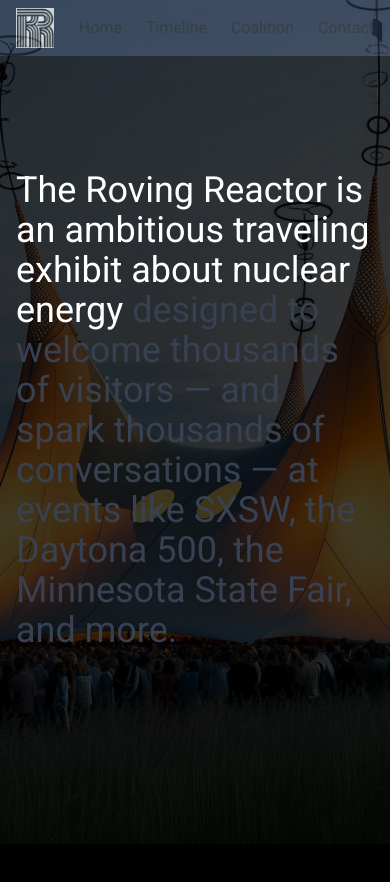
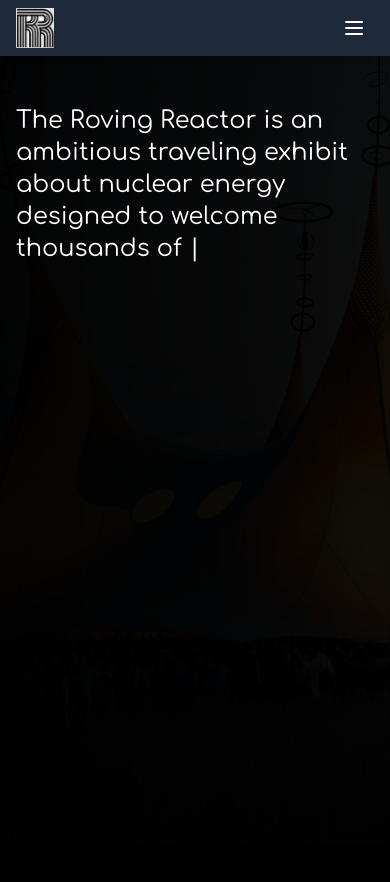
Before and after one commit to PhysicalPlant/rovingreactor_website, a Next.js app: page / in a window 390 px wide. Shown: the top 882 px of the page. Before the commit the page ends 844 px from the top, so only its background shows below. Built offline with nearby package versions, Linux system fonts and the light colour scheme.

Commit message:
Removing scroll/fade and replacing it with automatic animation fade-ins and typewriter effect. Widening desktop layout and adding text to logo. Changing font.

```diff
--- a/src/app/coalition/page.tsx
+++ b/src/app/coalition/page.tsx
@@ -2,11 +2,13 @@ import React from "react";
 
 export default function Coalition() {
   return (
-    <main className="h-full bg-black text-white">
-      <div className="mx-auto max-w-5xl px-4 pt-8 sm:px-6 lg:px-8">
-        <h1>Coalition</h1>
-        {/* Coalition content */}
-      </div>
-    </main>
+    <div className="min-h-screen">
+      <main className="relative pt-14">
+        <div className="mx-auto max-w-7xl px-4 sm:px-6 lg:px-8">
+          <h1 className="text-4xl text-white mb-6">Coalition</h1>
+          {/* Coalition content here */}
+        </div>
+      </main>
+    </div>
   );
 }
--- a/src/app/contact/page.tsx
+++ b/src/app/contact/page.tsx
@@ -2,11 +2,13 @@ import React from "react";
 
 export default function Contact() {
   return (
-    <main className="h-full bg-black text-white">
-      <div className="mx-auto max-w-5xl px-4 pt-8 sm:px-6 lg:px-8">
-        <h1>Contact</h1>
-        {/* Contact content */}
-      </div>
-    </main>
+    <div className="min-h-screen">
+      <main className="relative pt-14">
+        <div className="mx-auto max-w-7xl px-4 sm:px-6 lg:px-8">
+          <h1 className="text-4xl text-white mb-6">Contact</h1>
+          {/* Contact form or content here */}
+        </div>
+      </main>
+    </div>
   );
 }
--- a/src/app/globals.css
+++ b/src/app/globals.css
@@ -24,12 +24,26 @@ p {
   margin-bottom: 1em;
 }
 
-html,
-body {
-  height: 100%;
-  overflow: hidden;
-}
-
 #__next {
   height: 100%;
 }
+
+@keyframes fadeInUp {
+  from {
+    opacity: 0;
+    transform: translateY(20px);
+  }
+  to {
+    opacity: 1;
+    transform: translateY(0);
+  }
+}
+
+@keyframes fadeIn {
+  from {
+    opacity: 0;
+  }
+  to {
+    opacity: 1;
+  }
+}
--- a/src/app/layout.tsx
+++ b/src/app/layout.tsx
@@ -1,10 +1,9 @@
 import type {Metadata} from "next";
 import Navigation from "@/components/Navigation";
-import {Roboto} from "next/font/google";
+import {Comfortaa} from "next/font/google";
 import "./globals.css";
 
-const roboto = Roboto({
-  weight: ["300", "400", "500", "700"],
+const comfortaa = Comfortaa({
   subsets: ["latin"],
   display: "swap",
 });
@@ -17,12 +16,10 @@ export const metadata: Metadata = {
 export default function RootLayout({children}: {children: React.ReactNode}) {
   return (
     <html lang="en">
-      <body className="m-0 p-0 bg-black">
-        <div className={roboto.className}>
+      <body className="m-0 p-0 bg-black min-h-screen">
+        <div className={comfortaa.className}>
           <Navigation />
-          <div className="fixed left-0 right-0 top-[56px] bottom-0">
-            {children}
-          </div>
+          <div className="min-h-screen">{children}</div>
         </div>
       </body>
     </html>
--- a/src/app/page.tsx
+++ b/src/app/page.tsx
@@ -1,99 +1,82 @@
 "use client";
-import {useState, useEffect, useRef} from "react";
 
-interface Section {
-  id: string;
-  content: JSX.Element;
-  type?: "fade" | "scroll";
-}
+import Typewriter from "typewriter-effect";
 
 export default function Home() {
-  const [activeSection, setActiveSection] = useState(0);
+  return (
+    <div className="min-h-screen">
+      {/* Background elements remain the same */}
+      <div
+        className="fixed inset-0 w-full h-full bg-cover bg-center bg-no-repeat opacity-0"
+        style={{
+          backgroundImage: "url('/img/rr-hero-image.jpg')",
+          animation: "fadeIn 13s ease-in forwards",
+          zIndex: -20,
+        }}
+      />
 
-  const lastScrollTime = useRef(0);
+      {/* Mobile gradient (darker, extends further) */}
+      <div
+        className="fixed inset-0 w-full h-full -z-10 md:hidden"
+        style={{
+          background: `linear-gradient(90deg,
+            rgba(0,0,0,0.9) 0%,
+            rgba(0,0,0,0.8) 65%,
+            rgba(0,0,0,0.7) 100%
+          )`,
+        }}
+      />
 
-  const getSections = (): Section[] => [
-    {
-      id: "intro",
-      type: "fade",
-      content: (
-        <div className="h-full flex flex-col justify-center">
-          <h1 className="text-4xl  mb-6">
-            The Roving Reactor is an ambitious traveling exhibit about nuclear
-            energy{" "}
-            <span className="text-gray-700">
-              designed to welcome thousands of visitors — and spark thousands of
-              conversations — at events like SXSW, the Daytona 500, the
-              Minnesota State Fair, and more.
-            </span>
-          </h1>
+      {/* Desktop gradient (original) */}
+      <div
+        className="fixed inset-0 w-full h-full -z-10 hidden md:block"
+        style={{
+          background: `linear-gradient(90deg,
+            rgba(0,0,0,0.9) 0%,
+            rgba(0,0,0,0.7) 50%,
+            transparent 100%
+          )`,
+        }}
+      />
+
+      <main className="relative pt-[calc(3.5rem+1px)] md:pt-14 mt-12">
+        <div className="mx-auto max-w-7xl px-4 sm:px-6 lg:px-8">
+          <div className="grid grid-cols-1 lg:grid-cols-12 gap-8">
+            <div className="col-span-1 lg:col-span-7">
+              <div
+                className="text-2xl sm:text-3xl md:text-4xl text-white mb-4 md:mb-6 opacity-0 animate-fade-in-up"
+                style={{animationDelay: "0s"}}>
+                <Typewriter
+                  options={{
+                    delay: 38,
+                    cursor: "|",
+                    deleteSpeed: 38,
+                  }}
+                  onInit={(typewriter) => {
+                    typewriter
+                      .typeString(
+                        "The Roving Reactor is an ambitious traveling exhibit about " +
+                          "nuclear energy designed to welcome thousands of visitors — and " +
+                          "spark thousands of conversations — at events like SXSW, the " +
+                          "Daytona 500, the Minnesota State Fair, and more."
+                      )
+                      .start();
+                  }}
+                />
               </div>
-      ),
-    },
-    {
-      id: "subhead",
-      type: "fade",
-      content: (
-        <div className="h-full flex flex-col justify-center">
-          <h1 className="text-4xl  mb-6">
-            The Roving Reactor is an ambitious traveling exhibit about nuclear
-            energy designed to welcome thousands of visitors{" "}
-            <span className="text-gray-700">
-              — and spark thousands of conversations — at events like SXSW, the
-              Daytona 500, the Minnesota State Fair, and more.
-            </span>
-          </h1>
-        </div>
-      ),
-    },
-    {
-      id: "subhead2",
-      type: "fade",
-      content: (
-        <div className="h-full flex flex-col justify-center">
-          <h1 className="text-4xl mb-6">
-            The Roving Reactor is an ambitious traveling exhibit about nuclear
-            energy designed to welcome thousands of visitors — and spark
-            thousands of conversations —{" "}
-            <span className="text-gray-700">
-              at events like SXSW, the Daytona 500, the Minnesota State Fair,
-              and more.
-            </span>
-          </h1>
-        </div>
-      ),
-    },
-    {
-      id: "subhead3",
-      type: "fade",
-      content: (
-        <div className="h-full flex flex-col justify-center">
-          <h1 className="text-4xl mb-6">
-            The Roving Reactor is an ambitious traveling exhibit about nuclear
-            energy designed to welcome thousands of visitors — and spark
-            thousands of conversations — at events like SXSW, the Daytona 500,
-            the Minnesota State Fair, and more.
-          </h1>
-        </div>
-      ),
-    },
-    {
-      id: "video",
-      type: "fade",
-      content: (
+
               <div
-          className="h-full flex flex-col justify-center relative"
-          style={{isolation: "isolate"}}>
-          <h1 className="text-4xl mb-6">
-            This 15-minute video tells the story of the project and its origins…
-          </h1>
+                className="mt-8 md:mt-12 opacity-0"
+                style={{
+                  animation: "fadeInUp 2s ease forwards 13s",
+                }}>
+                <h2 className="text-xl sm:text-2xl text-white mb-4 md:mb-6">
+                  This 15-minute video tells the story of the project and its
+                  origins…
+                </h2>
                 <div className="relative pt-[56.25%] w-full">
                   <iframe
                     className="absolute top-0 left-0 w-full h-full"
-              style={{
-                pointerEvents: activeSection === 4 ? "auto" : "none",
-                zIndex: 100,
-              }}
                     src="https://www.youtube.com/embed/2FRqVq971qU?enablejsapi=1"
                     title="Roving Reactor Video"
                     allow="accelerometer; autoplay; clipboard-write; encrypted-media; gyroscope; picture-in-picture"
@@ -101,136 +84,10 @@ export default function Home() {
                   />
                 </div>
               </div>
-      ),
-    },
-    {
-      id: "scrolling-content-1",
-      type: "scroll",
-      content: (
-        <div className="min-h-screen flex flex-col justify-center">
-          <h1 className="text-4xl mb-6">Scrolling panels will go here.</h1>
-        </div>
-      ),
-    },
-  ];
-
-  const sections = getSections();
-
-  useEffect(() => {
-    const handleWheel = (e: WheelEvent) => {
-      // Always allow natural scrolling in scroll sections
-      const scrollSectionIndex = sections.findIndex((s) => s.type === "scroll");
-      if (activeSection >= scrollSectionIndex) {
-        // Only handle when at top and scrolling up
-        if (window.scrollY === 0 && e.deltaY < 0) {
-          const now = Date.now();
-          if (now - lastScrollTime.current < 500) return;
-          lastScrollTime.current = now;
-
-          setActiveSection(scrollSectionIndex - 1);
-        }
-        return;
-      }
-
-      // For fade sections, only prevent the default scroll
-      // but don't stop propagation or prevent other events
-      e.preventDefault();
-
-      const wheelThreshold = 50;
-      if (Math.abs(e.deltaY) < wheelThreshold) return;
-
-      const now = Date.now();
-      if (now - lastScrollTime.current < 500) return;
-      lastScrollTime.current = now;
-
-      if (e.deltaY > 0 && activeSection < sections.length - 1) {
-        setActiveSection((prev) => prev + 1);
-      } else if (e.deltaY < 0 && activeSection > 0) {
-        setActiveSection((prev) => prev - 1);
-      }
-    };
-
-    window.addEventListener("wheel", handleWheel, {passive: false});
-
-    return () => {
-      window.removeEventListener("wheel", handleWheel);
-    };
-  }, [activeSection, sections.length]);
-
-  return (
-    <main
-      className="relative h-screen"
-      style={{
-        overflowY:
-          activeSection >= sections.findIndex((s) => s.type === "scroll")
-            ? "auto"
-            : "hidden",
-        touchAction:
-          activeSection >= sections.findIndex((s) => s.type === "scroll")
-            ? "auto"
-            : "none",
-        isolation: "isolate",
-      }}>
-      {/* Fixed background */}
-      <div
-        className="fixed inset-0 bg-cover bg-center bg-no-repeat opacity-25 z-0"
-        style={{backgroundImage: "url('/img/rr-hero-image.jpg')"}}
-      />
-
-      {/* Fade sections */}
-      <div className="fixed inset-0 z-10">
-        {sections
-          .filter((section) => section.type !== "scroll")
-          .map((section, index) => (
-            <div
-              key={section.id}
-              className={`
-                absolute inset-0 transition-opacity duration-500 flex items-center
-                ${index === activeSection ? "opacity-100" : "opacity-0"}
-              `}>
-              <div className="mx-auto max-w-5xl px-4 sm:px-6 lg:px-8 text-white w-full">
-                {section.content}
             </div>
           </div>
-          ))}
-      </div>
-
-      {/* Scroll sections */}
-      <div
-        className="fixed w-full transition-transform duration-700"
-        style={{
-          transform: `translateY(${
-            activeSection >= sections.findIndex((s) => s.type === "scroll")
-              ? "0"
-              : "100%"
-          })`,
-          top: "0",
-          left: "0",
-          right: "0",
-          zIndex: 20,
-          height: "100vh",
-          overflowY:
-            activeSection >= sections.findIndex((s) => s.type === "scroll")
-              ? "auto"
-              : "hidden",
-        }}>
-        {sections
-          .filter((section) => section.type === "scroll")
-          .map((section) => (
-            <div key={section.id} className="min-h-screen flex items-center">
-              <div className="mx-auto max-w-5xl px-4 py-24 sm:px-6 lg:px-8 text-white w-full">
-                {section.content}
-              </div>
-            </div>
-          ))}
-      </div>
-
-      {/* Navigation */}
-      <div className="fixed top-0 left-0 right-0 z-[9999]">
-        <nav className="relative" style={{isolation: "isolate"}}>
-          {/* Your nav content */}
-        </nav>
         </div>
       </main>
+    </div>
   );
 }
--- a/src/app/timeline/page.tsx
+++ b/src/app/timeline/page.tsx
@@ -2,11 +2,13 @@ import React from "react";
 
 export default function Timeline() {
   return (
-    <main className="h-full bg-black text-white">
-      <div className="mx-auto max-w-5xl px-4 pt-8 sm:px-6 lg:px-8">
-        <h1>Timeline</h1>
-        {/* Timeline content */}
-      </div>
-    </main>
+    <div className="min-h-screen">
+      <main className="relative pt-14">
+        <div className="mx-auto max-w-7xl px-4 sm:px-6 lg:px-8">
+          <h1 className="text-4xl text-white mb-6">Timeline</h1>
+          {/* Timeline content here */}
+        </div>
+      </main>
+    </div>
   );
 }
--- a/src/components/Navigation.tsx
+++ b/src/components/Navigation.tsx
@@ -1,19 +1,36 @@
+"use client";
 import Link from "next/link";
+import {useState} from "react";
+import {Comfortaa} from "next/font/google";
+
+const comfortaaBold = Comfortaa({
+  weight: "700",
+  subsets: ["latin"],
+  display: "swap",
+});
 
 export default function Navigation() {
+  const [isMenuOpen, setIsMenuOpen] = useState(false);
+
   return (
-    <nav className="bg-slate-800 h-14 interactive">
-      <div className="mx-auto max-w-5xl px-4 sm:px-6 lg:px-8 flex justify-between items-center h-full">
-        <div className="flex items-center">
-          <Link href="/">
+    <nav className="bg-slate-800 shadow-md w-full fixed top-0 left-0 z-50">
+      <div className="mx-auto max-w-7xl px-4 sm:px-6 lg:px-8 h-14">
+        <div className="flex items-center justify-between h-full">
+          {/* Logo and company name */}
+          <Link href="/" className="flex items-center gap-3">
             <img
               src="/img/RR-logo-crop.png"
               alt="Roving Reactor Logo"
               className="h-10 w-auto"
             />
+            <span
+              className={`${comfortaaBold.className} text-white text-xl hidden uppercase sm:block`}>
+              Roving Reactor
+            </span>
           </Link>
-        </div>
-        <ul className="flex gap-6 justify-end">
+
+          {/* Desktop navigation */}
+          <ul className="hidden md:flex gap-6">
             <li>
               <Link href="/" className="hover:text-slate-300">
                 Home
@@ -35,6 +52,68 @@ export default function Navigation() {
               </Link>
             </li>
           </ul>
+
+          {/* Hamburger button */}
+          <button
+            className="md:hidden p-2"
+            onClick={() => setIsMenuOpen(!isMenuOpen)}
+            aria-label="Toggle menu">
+            <svg
+              className="w-6 h-6 text-white"
+              fill="none"
+              strokeLinecap="round"
+              strokeLinejoin="round"
+              strokeWidth="2"
+              viewBox="0 0 24 24"
+              stroke="currentColor">
+              {isMenuOpen ? (
+                <path d="M6 18L18 6M6 6l12 12" />
+              ) : (
+                <path d="M4 6h16M4 12h16M4 18h16" />
+              )}
+            </svg>
+          </button>
+        </div>
+
+        {/* Mobile menu */}
+        {isMenuOpen && (
+          <div className="md:hidden bg-slate-800 py-4 shadow-md">
+            <ul className="flex flex-col space-y-4 px-4">
+              <li>
+                <Link
+                  href="/"
+                  className="block hover:text-slate-300"
+                  onClick={() => setIsMenuOpen(false)}>
+                  Home
+                </Link>
+              </li>
+              <li>
+                <Link
+                  href="/timeline"
+                  className="block hover:text-slate-300"
+                  onClick={() => setIsMenuOpen(false)}>
+                  Timeline
+                </Link>
+              </li>
+              <li>
+                <Link
+                  href="/coalition"
+                  className="block hover:text-slate-300"
+                  onClick={() => setIsMenuOpen(false)}>
+                  Coalition
+                </Link>
+              </li>
+              <li>
+                <Link
+                  href="/contact"
+                  className="block hover:text-slate-300"
+                  onClick={() => setIsMenuOpen(false)}>
+                  Contact
+                </Link>
+              </li>
+            </ul>
+          </div>
+        )}
       </div>
     </nav>
   );
--- a/tailwind.config.ts
+++ b/tailwind.config.ts
@@ -11,6 +11,25 @@ export default {
       fontFamily: {
         roboto: ["var(--font-roboto)"],
       },
+      keyframes: {
+        fadeIn: {
+          "0%": {opacity: "0"},
+          "100%": {opacity: "1"},
+        },
+        fadeInUp: {
+          "0%": {opacity: "0", transform: "translateY(20px)"},
+          "100%": {opacity: "1", transform: "translateY(0)"},
+        },
+        typing: {
+          "0%": {width: "0"},
+          "100%": {width: "100%"},
+        },
+      },
+      animation: {
+        "fade-in": "fadeIn 0.8s ease-out forwards",
+        "fade-in-up": "fadeInUp 1s ease-out forwards",
+        typing: "typing 1s steps(50, end) forwards",
+      },
     },
   },
   plugins: [],
```
Also changed, not shown: package.json (+9 -6 lines), 1 other file (tests, documents, lock files or other folders). Lines whose indentation alone changed are shown as unchanged.
